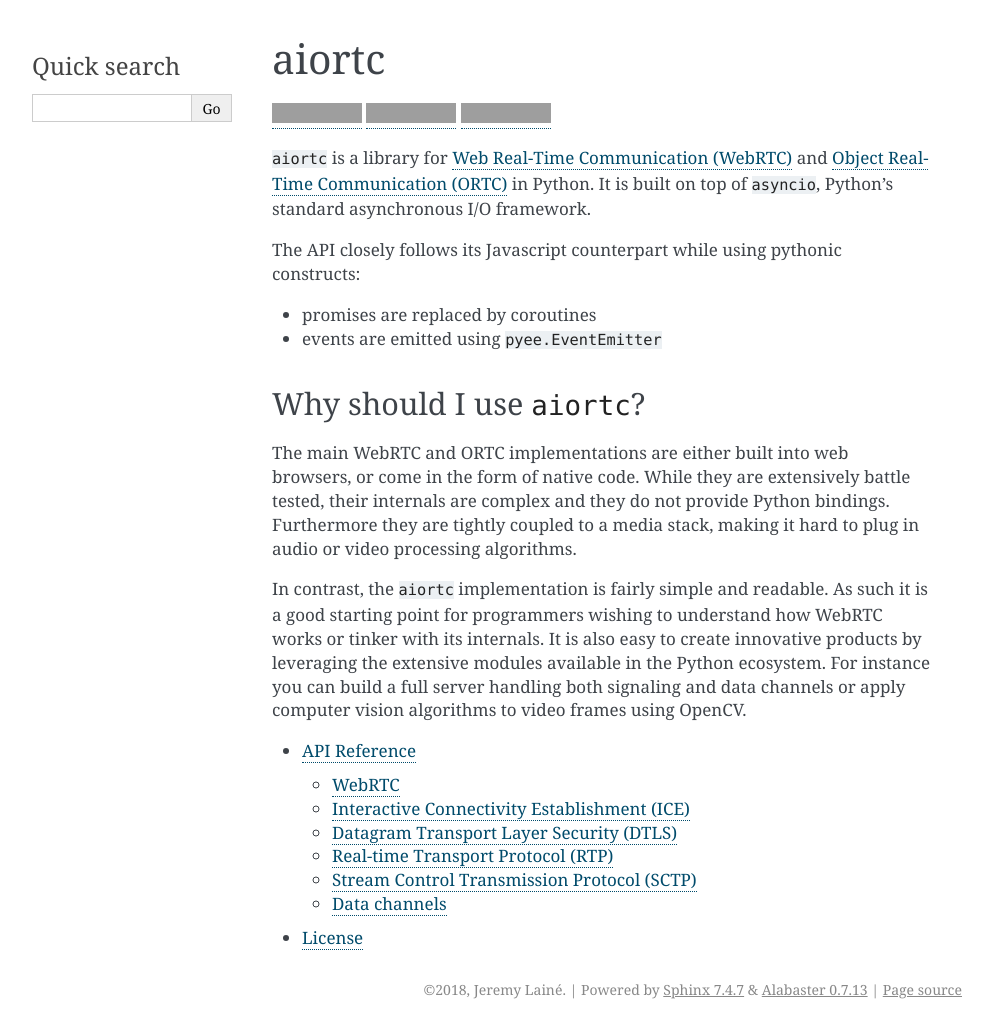
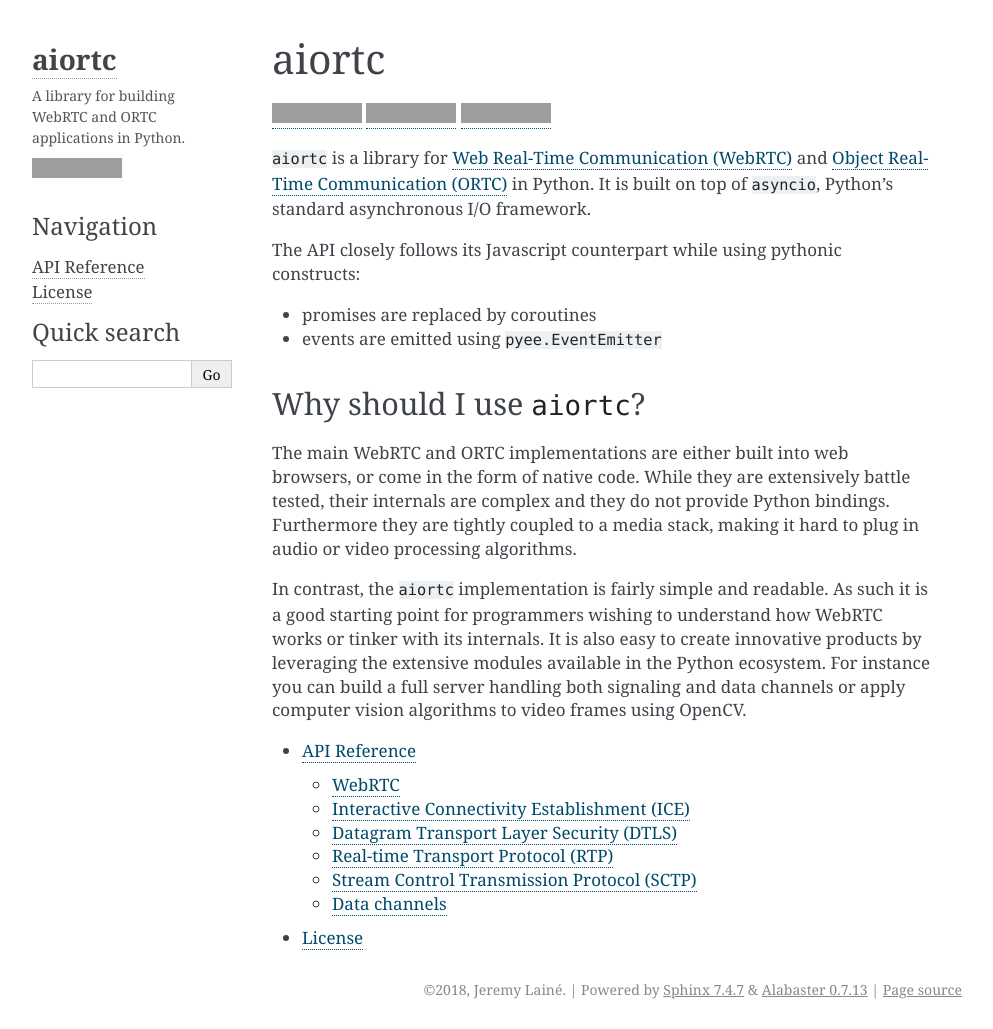
Before and after one commit to mametaro99/image-recognition, a Sphinx documentation site: the page built from docs/index.rst, in a window 1280 px wide. Shown: the whole page, without its empty margins (148-1141 px from the left). Built offline with Sphinx 7.4.7, drawn with Linux system fonts in a browser that asks for light colours; grey boxes are pictures that could not be loaded.

Commit message:
[docs] add link to github

```diff
--- a/docs/conf.py
+++ b/docs/conf.py
@@ -118,6 +118,7 @@ html_theme = 'alabaster'
 # documentation.
 #
 html_theme_options = {
+    'description': 'A library for building WebRTC and ORTC applications in Python.',
     'github_button': True,
     'github_user': 'jlaine',
     'github_repo': 'aiortc',
@@ -135,7 +136,9 @@ html_static_path = ['_static']
 # refs: http://alabaster.readthedocs.io/en/latest/installation.html#sidebars
 html_sidebars = {
     '**': [
-        'relations.html',  # needs 'show_related': True theme option to display
+        'about.html',
+        'navigation.html',
+        'relations.html',
         'searchbox.html',
     ]
 }
```
